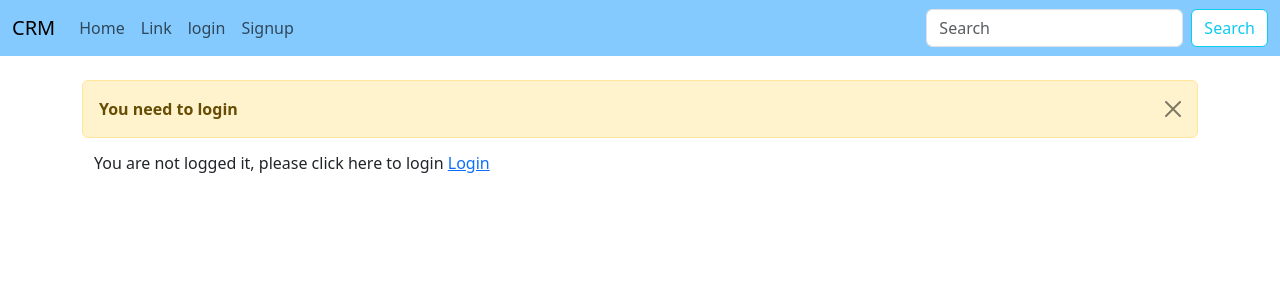
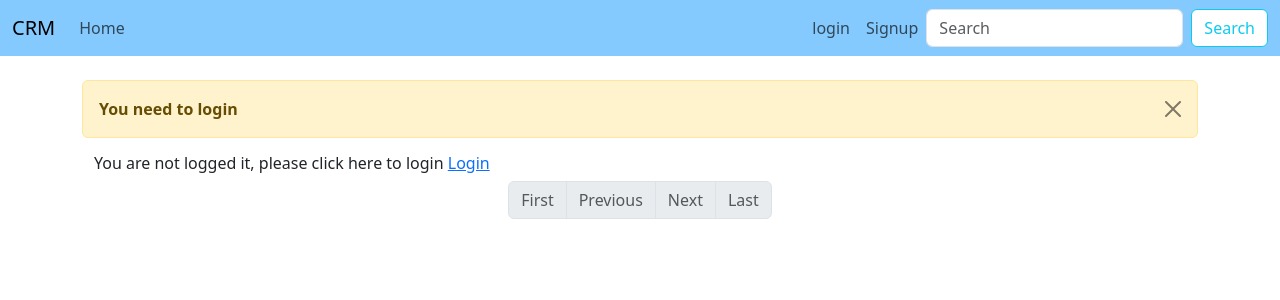
Before and after one commit to zubair-khan3/crm, a Django app: page /single_record/1 in a window 1280 px wide. Shown: the top 300 px of the page. Run offline with Django 4.2, Linux system fonts and the light colour scheme.

Commit message:
created search mechanism and pagination

```diff
--- a/crm/crm_app/templates/index.html
+++ b/crm/crm_app/templates/index.html
@@ -12,19 +12,18 @@
                 <table class="table table-hover table-bordered">
                     <thead class=''>
                         <tr>
-                            <th scope="col">Id</th>
+
                             <th scope="col">First Name</th>
                             <th scope="col">Last Name</th>
                             <th scope="col">Email</th>
                         </tr>
                     </thead>
-                    {% for records in record %}
+                    {% for contact in page_obj %}
                     <tbody>
                         <tr>
-                            <th scope="row">{{records.id}}</th>
-                            <td> <a href="{% url 'single_record' records.id %}">{{records.first_name}}</a> </td>
-                            <td>{{ records.last_name}}</td>
-                            <td>{{records.email}}</td>
+                            <td> <a href="{% url 'single_record' contact.id %}">{{contact.first_name}}</a> </td>
+                            <td>{{ contact.last_name}}</td>
+                            <td>{{contact.email}}</td>
                         </tr>
                     </tbody>
                     {% endfor %}
@@ -39,6 +38,53 @@
 
     {% endif %}
 
+    <!-- ---------------- PAGIANTION ----------------------- -->
+
+        <nav aria-label="Page navigation example">
+            <ul class="pagination justify-content-center">
+                {% if page_obj.has_previous %}
+                <li class="page-item ">
+                    <a class="page-link" href="?page=1">First</a>
+                </li>
+                <li class="page-item ">
+                    <a class="page-link" href="?page={{ page_obj.previous_page_number }}">Previous</a>
+                </li>
+                {% else %}
+                    <li class="page-item disabled">
+                        <a class="page-link" >First</a>
+                    </li>
+                    <li class="page-item disabled">
+                        <a class="page-link" href="">Previous</a>
+                    </li>
+                {% endif %}
+
+                {% for i in total_pages %}
+                <li class="page-item"><a class="page-link" href="?page={{ i }}">{{i}}</a></li>
+              {% endfor %}
+
+
+                {% if page_obj.has_next %}
+                <li class="page-item">
+                    <a class="page-link" href="?page={{ page_obj.next_page_number }}">Next</a>
+                </li>
+                <li class="page-item">
+                    <a class="page-link" href="?page={{ page_obj.paginator.num_pages }}" >Last</a>
+                </li>
+                {% else %}
+                    <li class="page-item disabled">
+                        <a class="page-link" href="#">Next</a>
+                    </li>
+                    <li class="page-item disabled">
+                        <a class="page-link" href="#" >Last</a>
+                    </li>
+                {% endif %}
+            </ul>
+        </nav>
+
+
+
+    <!---------------- END OF PAGIANTION ------------------- -->
+
 
 {% endblock %}
 
--- a/crm/crm_app/templates/navbar.html
+++ b/crm/crm_app/templates/navbar.html
@@ -1,4 +1,8 @@
-
+<style>
+  .topnav-right {
+   float: right;
+}
+</style>
 
 <nav class="navbar navbar-expand-lg " style="background-color: #85caff;">
   <div class="container-fluid">
@@ -7,23 +11,28 @@
       <span class="navbar-toggler-icon"></span>
     </button>
     <div class="collapse navbar-collapse" id="navbarSupportedContent">
+
       <ul class="navbar-nav me-auto mb-2 mb-lg-0">
         <li class="nav-item">
           <a class="nav-link" aria-current="page" href="{% url 'index' %}">Home</a>
         </li>
-        <li class="nav-item">
-          <a class="nav-link" href="#">Link</a>
-        </li>
+
         {% if user.is_authenticated %}
-        <li class="nav-item" >
-          <a class="nav-link" href="{% url 'user_profile' user.id %}" >{{user |capfirst}}</a>
-        </li>
         <li class="nav-item" >
           <a class="nav-link" href="{% url 'add_record'  %}" >Add Record</a>
         </li>
+        {% endif %}
+      </ul>
+      <ul class="navbar-nav ms-auto mb-2 mb-lg-0">
 
-        <li class="nav-item" >
-          <a class="nav-link" href="{% url 'user_logout' %}" >logout</a>
+        {% if user.is_authenticated %}
+        <li class="nav-item ">
+          <a class="nav-link" href="{% url 'user_profile' user.id %}">{{user |capfirst}}</a>
+        </li>
+
+
+        <li class="nav-item ">
+          <a class="nav-link" href="{% url 'user_logout' %}">logout</a>
         </li>
 
         {% else %}
@@ -36,8 +45,17 @@
         {% endif %}
 
       </ul>
-      <form class="d-flex" role="search">
-        <input class="form-control me-2" type="search" placeholder="Search" aria-label="Search">
+
+
+
+
+
+
+
+
+      <form class="d-flex" role="search" method="POST" action="{% url 'search' %}">
+        {% csrf_token %}
+        <input name='search' class="form-control me-2" type="search" placeholder="Search" aria-label="Search">
         <button class="btn btn-outline-info" style="background: #ffffff;" type="submit">Search</button>
       </form>
     </div>
--- a/crm/crm_app/urls.py
+++ b/crm/crm_app/urls.py
@@ -8,5 +8,6 @@ urlpatterns = [
     path('user_profile/<int:pk>', views.user_profile, name='user_profile'),
     path('confirm_delete/<int:pk>',views.confirm_delete,name='confirm_delete'),
     path('add_record',views.add_record,name="add_record"),
-    path('update_record/<int:pk>',views.update_record,name='update_record')
+    path('update_record/<int:pk>',views.update_record,name='update_record'),
+    path('search', views.search, name='search')
 ]
--- a/crm/crm_app/views.py
+++ b/crm/crm_app/views.py
@@ -2,13 +2,21 @@ from django.shortcuts import render,redirect
 from .models import Record
 from django.contrib import messages
 from .forms import AddRecord
-
+from django.core.paginator import Paginator
 
 # Create your views here.
 def index(request):
     if request.user.is_authenticated:
         record = Record.objects.all()
-        return render(request, 'index.html',{'record': record})
+
+        paginator = Paginator(Record.objects.all(), 5)
+        page_number = request.GET.get("page")
+        page_obj = paginator.get_page(page_number)
+
+        total_pages = page_obj.paginator.num_pages
+        print(total_pages)
+
+        return render(request, 'index.html',{'record': record, 'page_obj': page_obj, 'total_pages':range(1,total_pages +1)})
     else:
         messages.success(request, "You need to login")
         return render(request,'index.html')
@@ -22,7 +30,7 @@ def single_record(request,pk):
         print("user type" , request.user,type(user_str))
 
         print("user type",type(customer_record.created_by))
-        return render(request, 'record.html', {'customer_record':customer_record, 'user_str':user_str})
+        return render(request, 'single_record.html', {'customer_record':customer_record, 'user_str':user_str})
     else:
         messages.success(request, "You need to login")
         return render(request,'index.html')
@@ -80,3 +88,14 @@ def update_record(request,pk):
 
 
     return render(request,'update_record.html')
+
+def search(request):
+    if request.user.is_authenticated:
+        if request.method == 'POST':
+            searched = request.POST['search']
+            searched_date = Record.objects.filter(first_name__icontains =searched)
+
+            return render(request,'search.html',{'searched':searched,'searched_data':searched_date})
+    else:
+        messages.success(request,"you need to login")
+        return render(request,'index.html')
```
Also changed, not shown: crm/crm_app/templates/search.html (added, +32 -0 lines), crm/crm_app/templates/single_record.html (renamed from crm/crm_app/templates/record.html).
